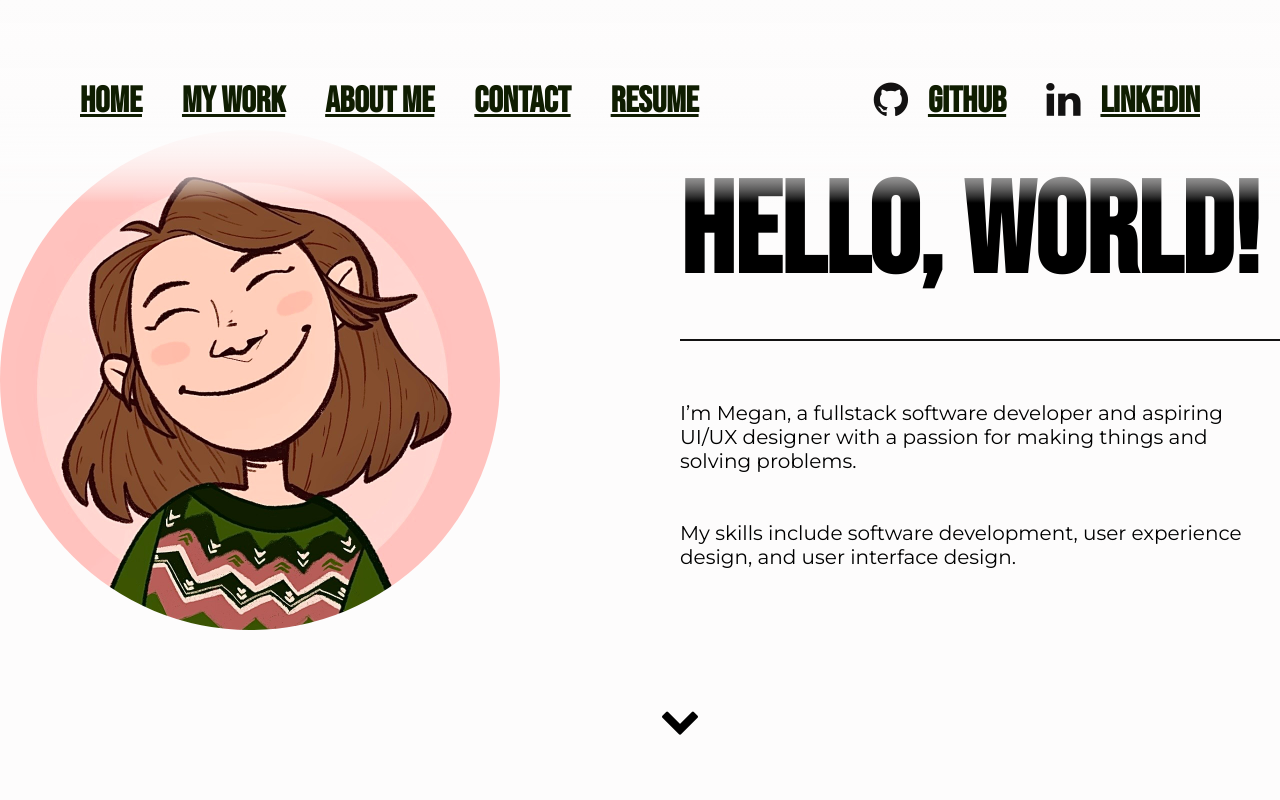
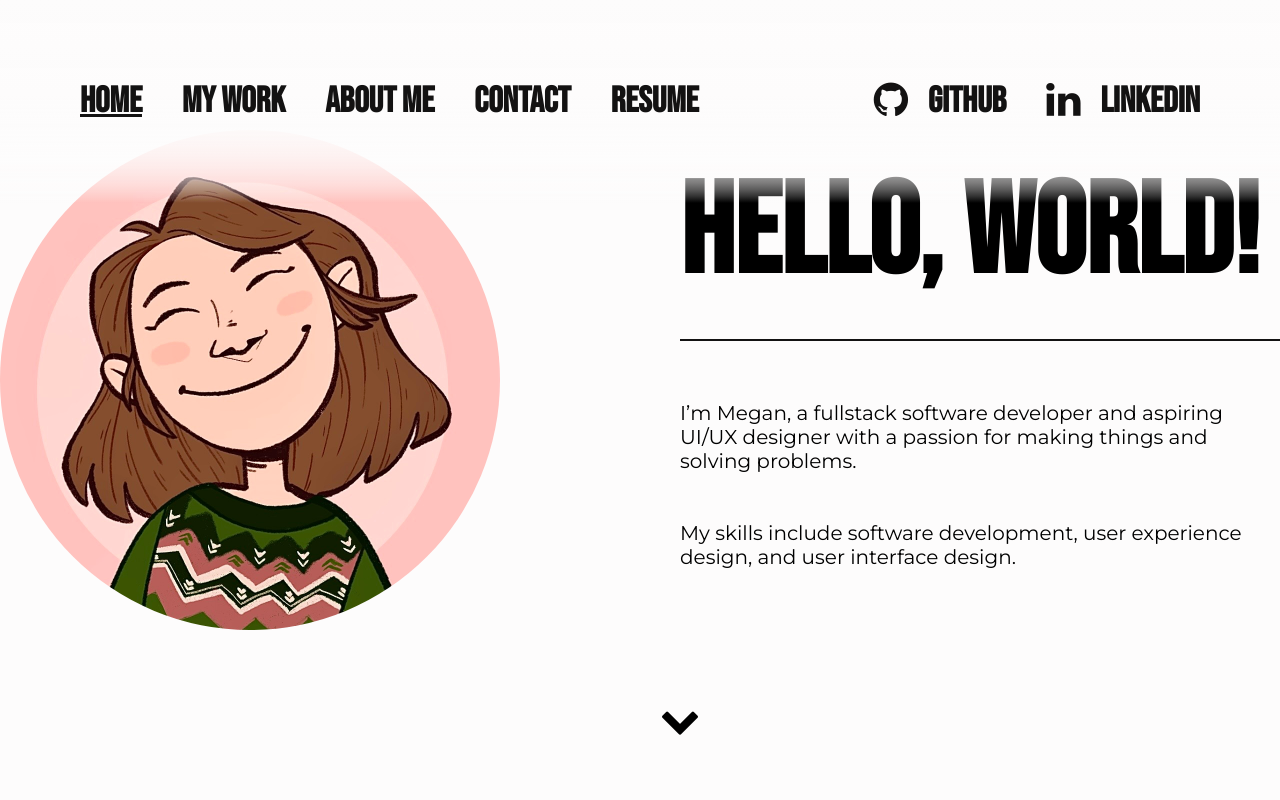
Before and after one commit to meganemcclure/uxhw_18, a plain HTML site: page index.html in a window 1280 px wide. Shown: the top 800 px of the page. Drawn offline with Linux system fonts and the light colour scheme.

Commit message:
fix navbar link styling

```diff
--- a/css/style.css
+++ b/css/style.css
@@ -88,6 +88,15 @@ nav ul {
 nav ul li h4:hover {
     text-decoration: underline;
     cursor: pointer;
+}
+
+nav ul li a {
+    text-decoration: none;
+    color: var(--darkGrey);
+}
+
+.currentPage {
+    text-decoration: underline;
 }
 
 .navSocials li {
```
